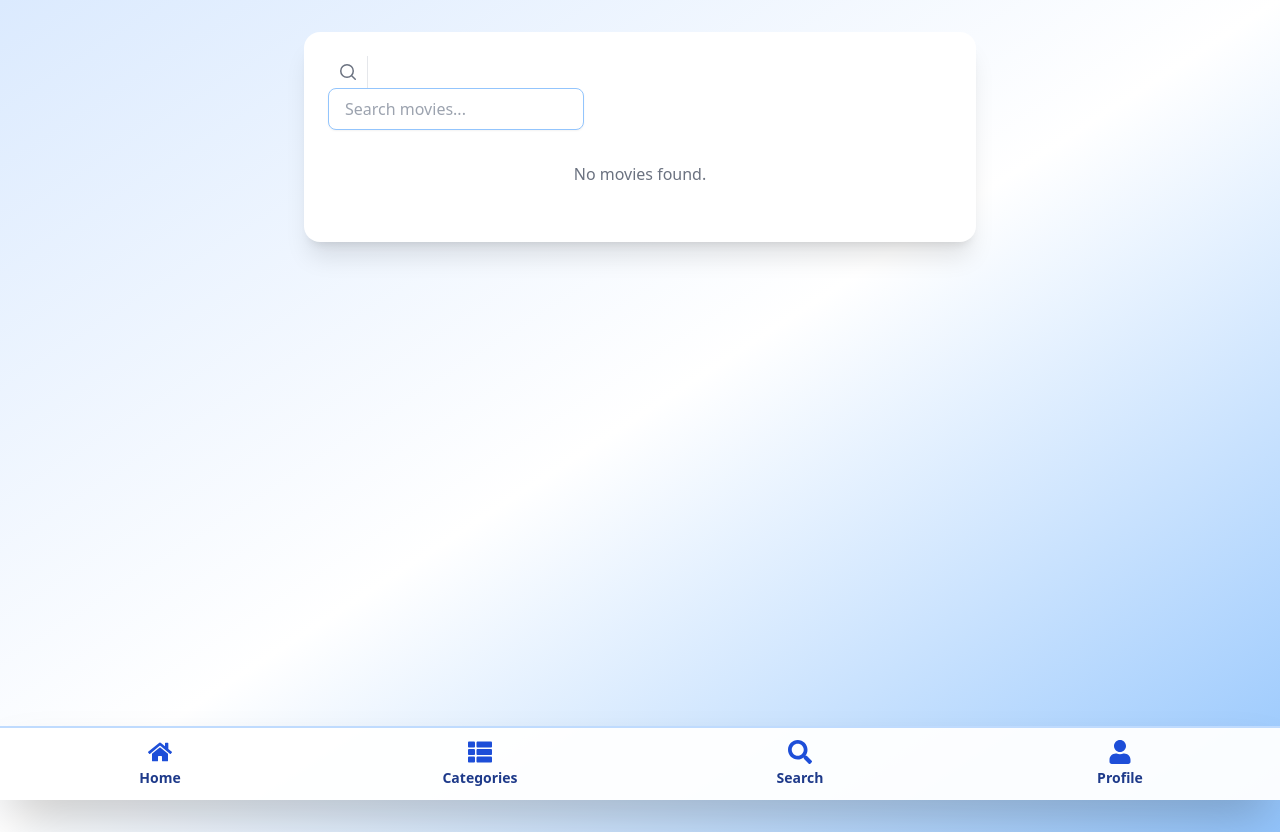
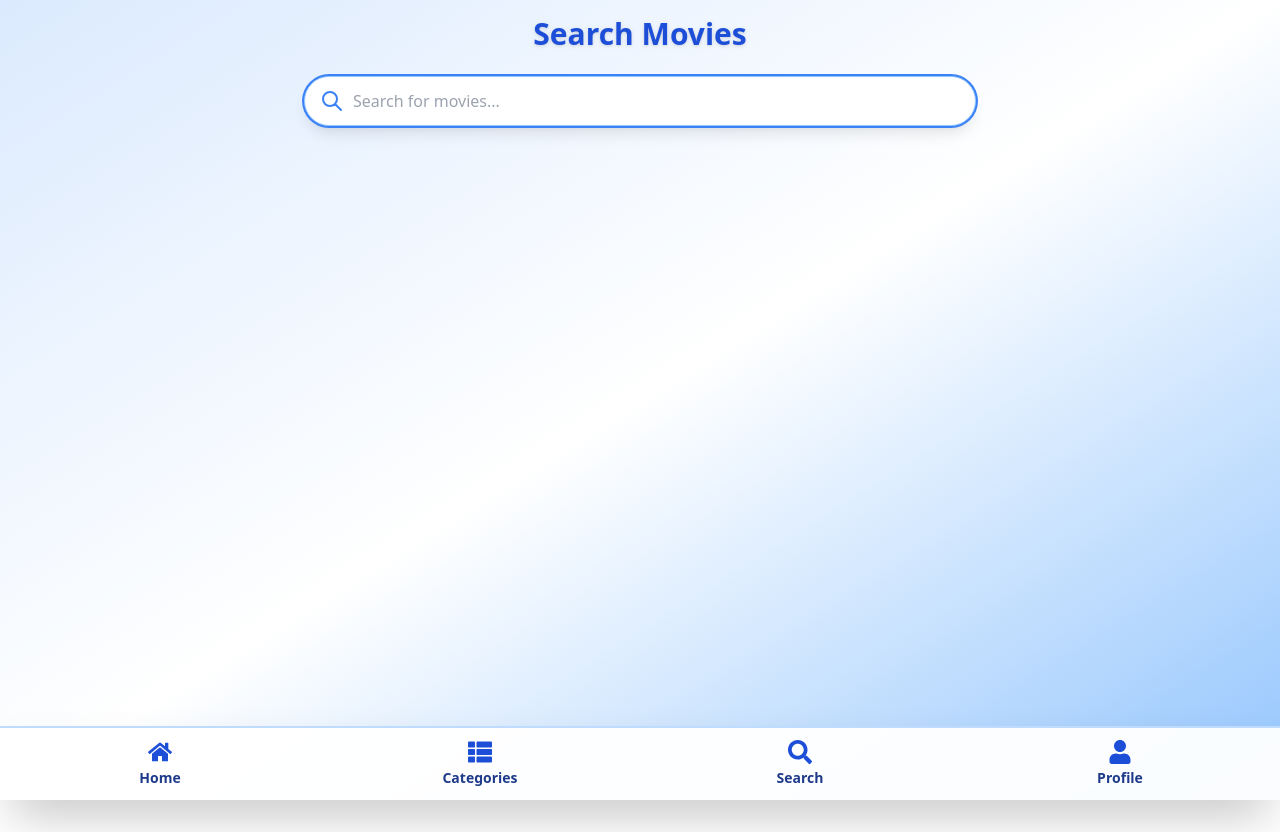
Before and after one commit to wa1ead/MoviesApp, a React (Vite) app: page /search in a window 1280 px wide. After the commit the page ends 800 px from the top, so only its background shows below. Built offline with nearby package versions, Linux system fonts and the light colour scheme.

Commit message:
correct the fetch searched movies function and implement it inside search component

```diff
--- a/src/components/Search.jsx
+++ b/src/components/Search.jsx
@@ -1,24 +1,96 @@
-import { useContext } from "react";
+import { useContext, useEffect, useRef } from "react";
 import MovieContext from "../context/MovieContext";
-import SearchBar from "./SearchBar";
 import MovieCard from "./MovieCard";
+import fetchSearchedMovies from "../services/fetchSearchedMovies";
 
 function Search() {
-  const { searchedMovies } = useContext(MovieContext);
+  const { searchedMovies, setSearchedMovies, title, setTitle } =
+    useContext(MovieContext);
+  const inputRef = useRef(null);
+
+  // Focus on input when component mounts
+  useEffect(() => {
+    inputRef.current.focus();
+  }, []);
+
+  // Fetch movies when title changes
+  useEffect(() => {
+    const delayDebounceFn = setTimeout(async () => {
+      if (title.trim()) {
+        try {
+          await fetchSearchedMovies({ title, setSearchedMovies });
+          console.log("Search query:", title);
+        } catch (error) {
+          console.error("Error fetching movies:", error);
+          setSearchedMovies([]);
+        }
+      } else {
+        setSearchedMovies([]);
+      }
+    }, 500);
+
+    return () => clearTimeout(delayDebounceFn);
+  }, [title, setSearchedMovies]);
+
+  // Add form submit handler to allow search on Enter
+  const handleSubmit = (e) => {
+    e.preventDefault();
+    if (title.trim()) {
+      fetchSearchedMovies({ title, setSearchedMovies });
+    }
+  };
 
   return (
-    <div className="max-w-2xl mx-auto p-6 bg-white rounded-2xl shadow-xl mt-8">
-      <SearchBar />
-      <div className="grid grid-cols-1 sm:grid-cols-2 md:grid-cols-3 gap-6">
-        {searchedMovies && searchedMovies.length > 0 ? (
-          searchedMovies.map((movie) => (
-            <MovieCard movie={movie} key={movie.id} />
-          ))
-        ) : (
-          <div className="col-span-3 text-center text-gray-500 py-8">
-            No movies found.
+    <div className="pt-4 pb-24 px-6">
+      <h1 className="text-3xl font-bold text-center mb-6 text-blue-700">
+        Search Movies
+      </h1>
+
+      <form onSubmit={handleSubmit} className="relative mb-8 mx-auto max-w-2xl">
+        <input
+          ref={inputRef}
+          type="text"
+          placeholder="Search for movies..."
+          value={title}
+          onChange={(e) => setTitle(e.target.value)}
+          className="w-full py-3 px-12 border border-blue-300 rounded-full focus:outline-none focus:ring-2 focus:ring-blue-500 bg-white shadow-lg"
+        />
+        <span className="absolute left-4 top-1/2 -translate-y-1/2 text-blue-500">
+          <svg
+            xmlns="http://www.w3.org/2000/svg"
+            className="h-6 w-6"
+            fill="none"
+            viewBox="0 0 24 24"
+            stroke="currentColor"
+          >
+            <path
+              strokeLinecap="round"
+              strokeLinejoin="round"
+              strokeWidth={2}
+              d="M21 21l-6-6m2-5a7 7 0 11-14 0 7 7 0 0114 0z"
+            />
+          </svg>
+        </span>
+        <button type="submit" className="hidden">
+          Search
+        </button>
+      </form>
+
+      {title.trim() && searchedMovies.length === 0 && (
+        <p className="text-center text-gray-600 my-8">
+          No results found for "{title}"
+        </p>
+      )}
+
+      <div className="grid grid-cols-1 sm:grid-cols-2 md:grid-cols-3 lg:grid-cols-4 xl:grid-cols-5 gap-6">
+        {searchedMovies.map((movie) => (
+          <div
+            className="transition-transform duration-300 hover:scale-105 hover:z-10"
+            key={movie.id}
+          >
+            <MovieCard movie={movie} />
           </div>
-        )}
+        ))}
       </div>
     </div>
   );
--- a/src/components/SearchBar.jsx
+++ /dev/null
@@ -1,29 +0,0 @@
-import { useContext } from "react";
-import MovieContext from "../context/MovieContext";
-
-function SearchBar() {
-  const { title, setTitle } = useContext(MovieContext);
-
-  return (
-    <>
-      <div className="flex w-10 items-center justify-center rounded-tl-lg rounded-bl-lg border-r border-gray-200 bg-white p-0 h-8 min-h-0">
-        <svg
-          viewBox="0 0 20 20"
-          aria-hidden="true"
-          className="pointer-events-none absolute w-5 fill-gray-500 transition"
-        >
-          <path d="M16.72 17.78a.75.75 0 1 0 1.06-1.06l-1.06 1.06ZM9 14.5A5.5 5.5 0 0 1 3.5 9H2a7 7 0 0 0 7 7v-1.5ZM3.5 9A5.5 5.5 0 0 1 9 3.5V2a7 7 0 0 0-7 7h1.5ZM9 3.5A5.5 5.5 0 0 1 14.5 9H16a7 7 0 0 0-7-7v1.5Zm3.89 10.45 3.83 3.83 1.06-1.06-3.83-3.83-1.06 1.06ZM14.5 9a5.48 5.48 0 0 1-1.61 3.89l1.06 1.06A6.98 6.98 0 0 0 16 9h-1.5Zm-1.61 3.89A5.48 5.48 0 0 1 9 14.5V16a6.98 6.98 0 0 0 4.95-2.05l-1.06-1.06Z"></path>
-        </svg>
-      </div>
-      <input
-        type="text"
-        value={title}
-        onChange={(e) => setTitle(e.target.value)}
-        placeholder="Search movies..."
-        className="px-4 py-2 rounded-lg border border-blue-300 focus:outline-none focus:ring-2 focus:ring-blue-400 bg-white text-gray-800 w-64 shadow-sm"
-      />
-    </>
-  );
-}
-
-export default SearchBar;
```
Also changed, not shown: 1 other file (tests, documents, lock files or other folders).
